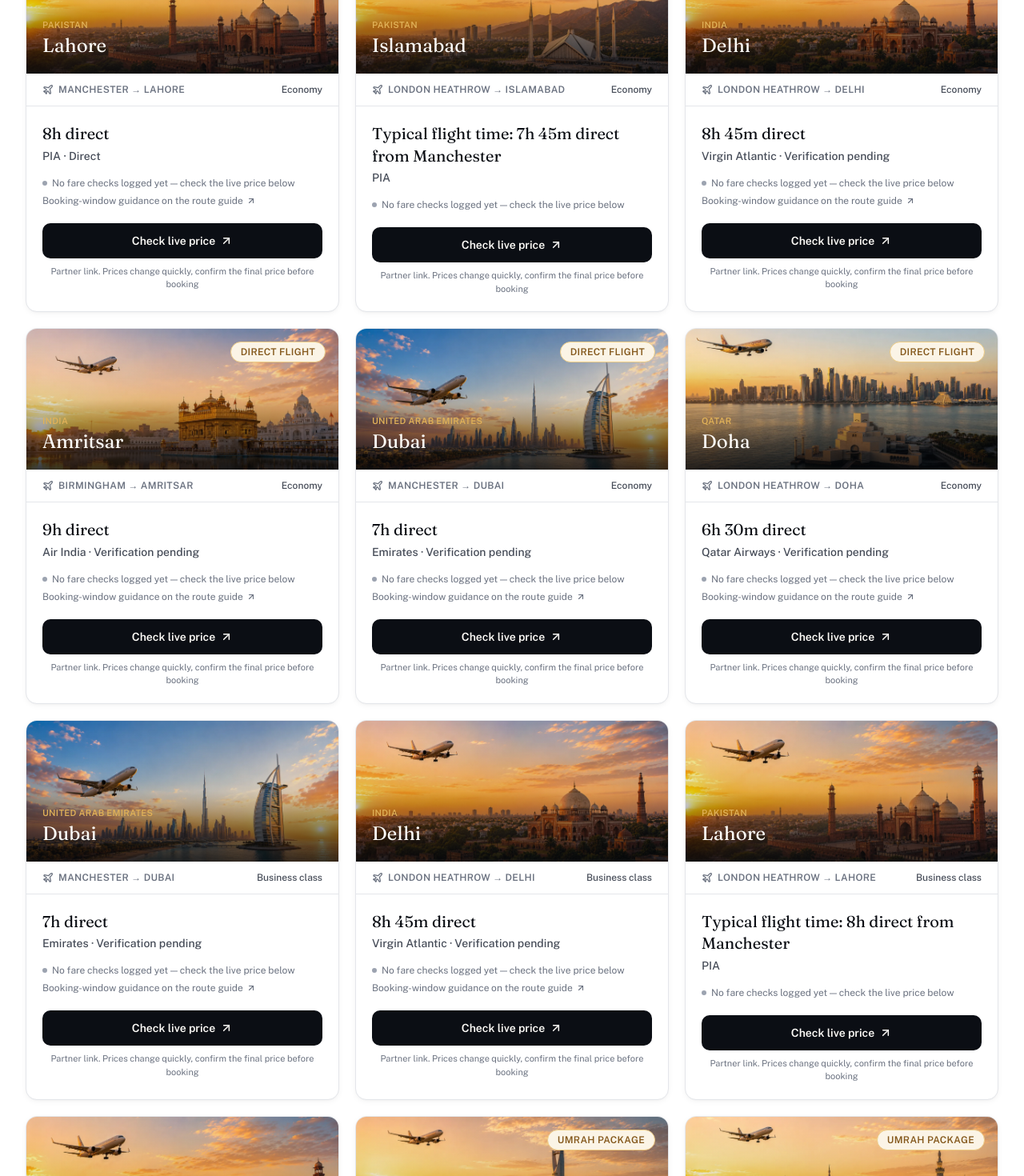
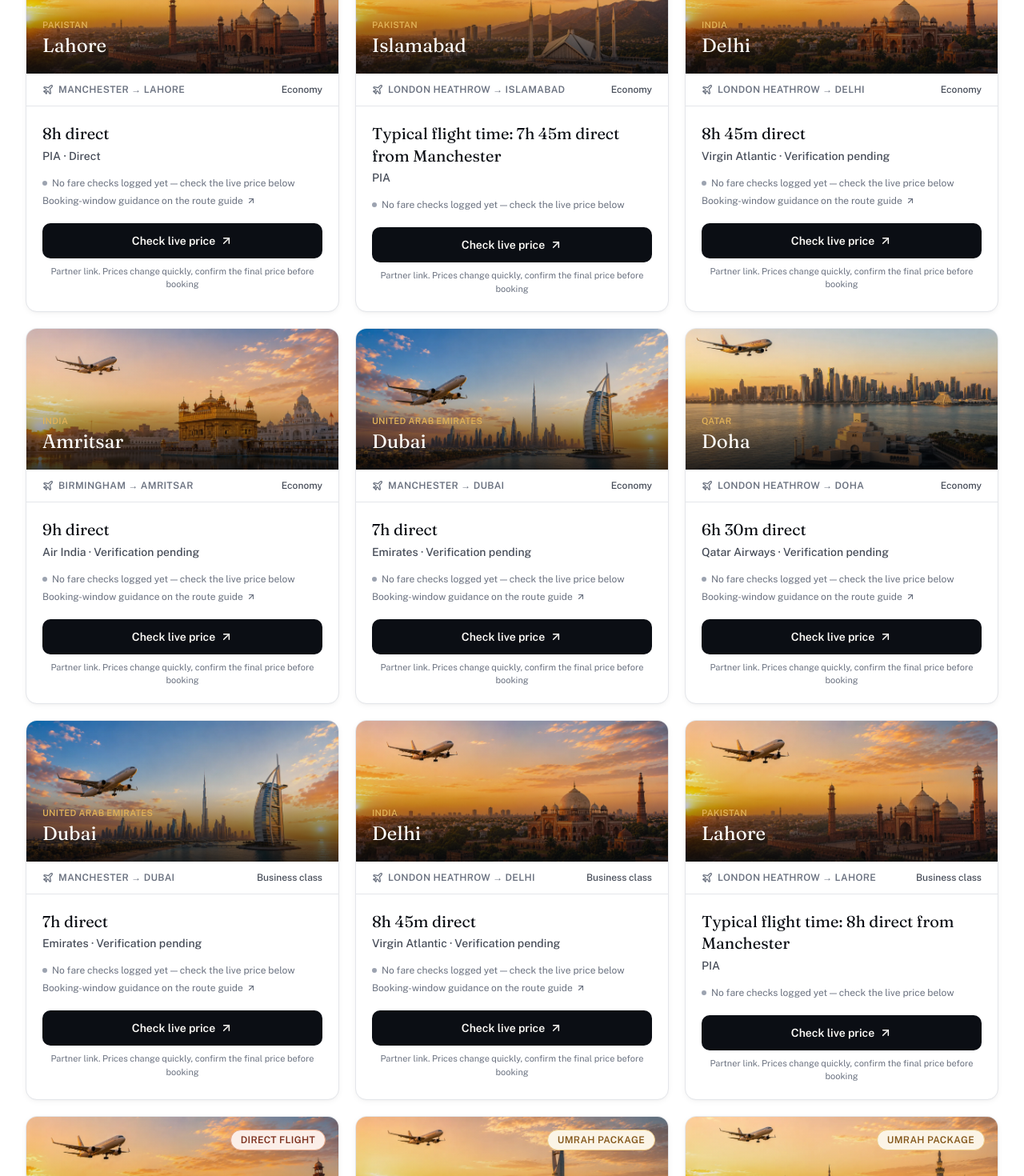
Before and after one commit to faiz403/jetstash-new, a Next.js app: page /deals in a window 1280 px wide. Shown: the part 880-2350 px from the top of the page at 80% size. Built offline with nearby package versions, Linux system fonts and the light colour scheme.

Commit message:
fix: enforce verified deal tags and Travel Ready review dates

```diff
--- a/components/travel-ready/travel-ready-check.tsx
+++ b/components/travel-ready/travel-ready-check.tsx
@@ -319,6 +319,7 @@ export function TravelReadyCheck({
                         {check.officialSource.title}
                       </a>
                       {check.lastVerifiedDate && ` — verified ${formatShortDate(check.lastVerifiedDate)}`}
+                      {check.reviewDueDate && ` — review due ${formatShortDate(check.reviewDueDate)}`}
                       {check.stale && ' (due for re-verification)'}
                     </p>
                   )}
--- a/components/ui/deal-card.tsx
+++ b/components/ui/deal-card.tsx
@@ -1,5 +1,5 @@
 import Link from 'next/link';
-import { Deal, DealCabin, formatChecked } from '@/data/deals';
+import { Deal, DealCabin, formatChecked, getDealDirectnessLabel } from '@/data/deals';
 import { getRouteByAirportAndDestination, getDisplayDirectness } from '@/data/routes';
 import { getDestinationBySlug } from '@/data/destinations';
 import { getFareRangeSummary } from '@/data/fare-observations';
@@ -17,6 +17,7 @@ const cabinLabel: Record<DealCabin, string> = {
 };
 
 export function DealCard({ deal }: { deal: Deal }) {
+  const nowIso = new Date().toISOString().slice(0, 10);
   const matchedRoute = getRouteByAirportAndDestination(deal.fromAirportSlug, deal.toDestinationSlug);
   // The only source of truth for what this card shows as a price: a real
   // logged range/check, or nothing at all — never a hardcoded figure that
@@ -24,9 +25,14 @@ export function DealCard({ deal }: { deal: Deal }) {
   const range = matchedRoute ? getFareRangeSummary(matchedRoute.slug, deal.cabin) : null;
   const destination = getDestinationBySlug(deal.toDestinationSlug);
   const flightTime = matchedRoute?.flightTime ?? destination?.flightTimeFromUK;
-  const displayDirectness = matchedRoute ? getDisplayDirectness(matchedRoute, new Date().toISOString().slice(0, 10)) : undefined;
+  const displayDirectness = matchedRoute ? getDisplayDirectness(matchedRoute, nowIso) : undefined;
   const directness = displayDirectness === 'direct' ? 'Direct' : displayDirectness === 'unverified' ? 'Verification pending' : displayDirectness === 'connecting' ? 'Via connection' : undefined;
-  const nowIso = new Date().toISOString().slice(0, 10);
+  // Truth Reset (July 2026): the top-right badge must never assert
+  // directness independently of the verification system — a category tag
+  // (Umrah package, City break) always takes precedence when present;
+  // otherwise the badge is computed live via getDealDirectnessLabel(),
+  // never a static "Direct flight" string from curation data. See TR-009.
+  const topBadge = deal.categoryTag ?? getDealDirectnessLabel(deal, nowIso);
   const freshness = range ? getFareFreshnessState(daysBetweenIso(range.latestDate, nowIso)) : null;
   const isStale = freshness === 'stale';
 
@@ -39,9 +45,9 @@ export function DealCard({ deal }: { deal: Deal }) {
           sublabel={deal.toCountry}
           className="transition-transform duration-500 group-hover:scale-[1.03]"
         />
-        {deal.tag && (
+        {topBadge && (
           <div className="absolute right-4 top-4">
-            <Badge variant={deal.cabin === 'Business' ? 'terracotta' : 'brass'}>{deal.tag}</Badge>
+            <Badge variant={deal.cabin === 'Business' ? 'terracotta' : 'brass'}>{topBadge}</Badge>
           </div>
         )}
       </div>
--- a/data/deals.ts
+++ b/data/deals.ts
@@ -1,4 +1,4 @@
-import { getRouteByAirportAndDestination } from './routes';
+import { getRouteByAirportAndDestination, getDisplayDirectness } from './routes';
 import { getFareRangeSummary } from './fare-observations';
 
 export type DealCabin = 'Economy' | 'Premium Economy' | 'Business';
@@ -17,6 +17,14 @@ export type DealCategory = 'flight' | 'package' | 'business' | 'umrah';
  * getFareRangeSummary(routeSlug, cabin). That keeps exactly one source of
  * truth for "what have we actually seen this fare cost" and means no card
  * can silently go stale the way a hardcoded price used to.
+ *
+ * `categoryTag` is curation-only marketing copy ("Umrah package", "City
+ * break") — it must never assert route directness. A "Direct flight"/
+ * "Connecting" claim is never stored as static data; it's always computed
+ * live from the route-verification system via getDealDirectnessLabel()
+ * below (Truth Reset, July 2026 — a static tag previously bypassed
+ * getDisplayDirectness() entirely and could show "Direct flight" on a deal
+ * with no matching Route record, or on a route that was actually unverified).
  */
 export interface Deal {
   id: string;
@@ -28,7 +36,28 @@ export interface Deal {
   toCity: string;
   toCountry: string;
   airline: string;
-  tag?: string;
+  categoryTag?: string;
+}
+
+export type DealDirectnessLabel = 'Direct flight' | 'Connecting' | undefined;
+
+/**
+ * The single gate every deal/search card's directness badge must go
+ * through — mirrors getDisplayDirectness() exactly. Returns 'Direct flight'
+ * only when a matching Route record exists AND its verification is current
+ * and unexpired; 'Connecting' only when a matching Route record exists and
+ * is evidenced as non-direct; undefined (no badge) whenever there is no
+ * matching Route record at all, or the route is unverified — an unknown
+ * route is never described as "Connecting", and an unverified route never
+ * shows "Direct flight".
+ */
+export function getDealDirectnessLabel(deal: Pick<Deal, 'fromAirportSlug' | 'toDestinationSlug'>, nowIso: string): DealDirectnessLabel {
+  const route = getRouteByAirportAndDestination(deal.fromAirportSlug, deal.toDestinationSlug);
+  if (!route) return undefined;
+  const displayDirectness = getDisplayDirectness(route, nowIso);
+  if (displayDirectness === 'direct') return 'Direct flight';
+  if (displayDirectness === 'connecting') return 'Connecting';
+  return undefined;
 }
 
 export const deals: Deal[] = [
@@ -42,7 +71,6 @@ export const deals: Deal[] = [
     toCity: 'Lahore',
     toCountry: 'Pakistan',
     airline: 'PIA',
-    tag: 'Direct flight',
   },
   {
     // Truth Reset (July 2026): airline corrected from 'British Airways' to 'PIA'.
@@ -60,7 +88,6 @@ export const deals: Deal[] = [
     toCity: 'Islamabad',
     toCountry: 'Pakistan',
     airline: 'PIA',
-    tag: 'Direct flight',
   },
   {
     id: 'lhr-del-economy',
@@ -72,7 +99,6 @@ export const deals: Deal[] = [
     toCity: 'Delhi',
     toCountry: 'India',
     airline: 'Virgin Atlantic',
-    tag: 'Direct flight',
   },
   {
     id: 'bhx-atq-economy',
@@ -84,7 +110,6 @@ export const deals: Deal[] = [
     toCity: 'Amritsar',
     toCountry: 'India',
     airline: 'Air India',
-    tag: 'Direct flight',
   },
   {
     id: 'man-dxb-economy',
@@ -96,7 +121,6 @@ export const deals: Deal[] = [
     toCity: 'Dubai',
     toCountry: 'United Arab Emirates',
     airline: 'Emirates',
-    tag: 'Direct flight',
   },
   {
     id: 'lhr-doh-economy',
@@ -108,7 +132,6 @@ export const deals: Deal[] = [
     toCity: 'Doha',
     toCountry: 'Qatar',
     airline: 'Qatar Airways',
-    tag: 'Direct flight',
   },
   {
     id: 'dxb-business-man',
@@ -170,7 +193,7 @@ export const deals: Deal[] = [
     toCity: 'Jeddah',
     toCountry: 'Saudi Arabia',
     airline: 'Saudia',
-    tag: 'Umrah package',
+    categoryTag: 'Umrah package',
   },
   {
     id: 'umrah-package-extended',
@@ -182,7 +205,7 @@ export const deals: Deal[] = [
     toCity: 'Madinah',
     toCountry: 'Saudi Arabia',
     airline: 'Saudia',
-    tag: 'Umrah package',
+    categoryTag: 'Umrah package',
   },
   {
     id: 'man-ist-package',
@@ -194,7 +217,7 @@ export const deals: Deal[] = [
     toCity: 'Istanbul',
     toCountry: 'Turkey',
     airline: 'Turkish Airlines',
-    tag: 'City break',
+    categoryTag: 'City break',
   },
   {
     id: 'bhx-ayt-package',
@@ -206,7 +229,7 @@ export const deals: Deal[] = [
     toCity: 'Antalya',
     toCountry: 'Turkey',
     airline: 'Jet2',
-    tag: 'Family all-inclusive',
+    categoryTag: 'Family all-inclusive',
   },
   {
     id: 'lgw-rak-package',
@@ -218,7 +241,7 @@ export const deals: Deal[] = [
     toCity: 'Marrakech',
     toCountry: 'Morocco',
     airline: 'easyJet',
-    tag: 'City break',
+    categoryTag: 'City break',
   },
   // Turkey & Morocco coverage additions (July 2026) — fill destination/cabin
   // coverage gaps, same curation-only rule as the header comment.
@@ -298,7 +321,7 @@ export const deals: Deal[] = [
     toCity: 'Barcelona',
     toCountry: 'Spain',
     airline: 'Ryanair',
-    tag: 'Flight only',
+    categoryTag: 'Flight only',
   },
   {
     id: 'brs-fao-package',
@@ -310,7 +333,7 @@ export const deals: Deal[] = [
     toCity: 'Faro',
     toCountry: 'Portugal',
     airline: 'TUI',
-    tag: 'Family holiday',
+    categoryTag: 'Family holiday',
   },
   // ─── Added to fill destination coverage gaps — see note below ───
   {
```
Also changed, not shown: lib/travel-ready-check.ts (+12 -0 lines), 2 other files (tests, documents, lock files or other folders).
